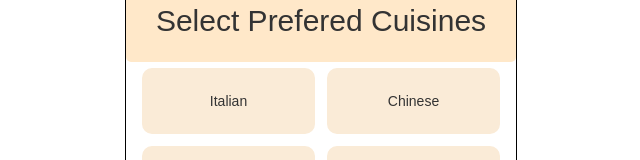
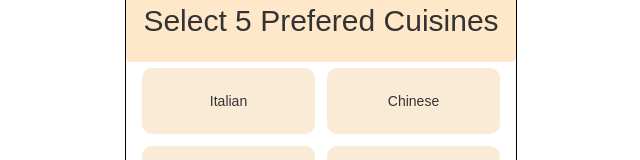
Before and after one commit to unsw-cse-comp3900-9900-23T2/capstone-project-3900w18adingos, a React (Vite) app in the folder frontend/: page /auth/cuisine-form in a window 1280 px wide. Shown: the top 160 px of the page, without its empty margins (319-959 px from the left). Built offline with nearby package versions, Linux system fonts and the light colour scheme.

Commit message:
claim once

```diff
--- a/frontend/src/Pages/CuisineForm.tsx
+++ b/frontend/src/Pages/CuisineForm.tsx
@@ -3,6 +3,10 @@ import axios from 'axios';
 import "../styles/CuisineForm.css"
 import Header from '../components/Header/Header';
 import { useNavigate } from 'react-router-dom';
+
+
+// Select 5
+
 
 const commonCuisines: string[] = [
   'Italian', 'Chinese', 'Indian', 'Mexican', 'French',
@@ -14,11 +18,12 @@ const commonCuisines: string[] = [
 export const CuisineForm: React.FC = () => {
   const [selectedCuisines, setSelectedCuisines] = useState<string[]>([]);
   const navigate = useNavigate()
+
   const handleButtonClick = (value: string) => {
     setSelectedCuisines(prevCuisines =>
       prevCuisines.includes(value)
         ? prevCuisines.filter(cuisine => cuisine !== value)
-        : [...prevCuisines, value]
+        : prevCuisines.length < 5 ? [...prevCuisines, value] : prevCuisines
     );
   };
 
@@ -40,7 +45,7 @@ export const CuisineForm: React.FC = () => {
   return (
     <>
       <Header>
-        <h2>Select Prefered Cuisines</h2>
+        <h2>Select 5 Prefered Cuisines</h2>
       </Header>
       <div>
         <form onSubmit={handleSubmit} className='cuisine-form'>
--- a/frontend/src/Pages/EateryProfile.tsx
+++ b/frontend/src/Pages/EateryProfile.tsx
@@ -138,10 +138,8 @@ const EateryProfile: React.FC = () => {
                   </button>
                 )}
               </div>
-
               <div>Review: {review.review_text}</div>
               <div>User: {users[review.customer_id]?.name}</div>
-
             </div>
           ))}
         </div>
@@ -151,6 +149,7 @@ const EateryProfile: React.FC = () => {
           {eateryVouchers && eateryVouchers.map((voucher: Voucher, index) => {
             const startDate = new Date(voucher.start);
             const expiryDate = new Date(voucher.expiry);
+            const isVoucherClaimed = cusomterVouchers.some(customerVoucher => customerVoucher.id === voucher.id);
 
             return (
               <div key={index} className="list-item">
@@ -160,7 +159,7 @@ const EateryProfile: React.FC = () => {
                 <p>Expires: {expiryDate.toLocaleDateString()}</p>
                 <button className="claim-voucher"
                     onClick={() => voucherClaim(voucher.id)}
-                    // disabled={cusomterVouchers.includes(voucher)} // Disable the button if the voucher has been claimed
+                    disabled={isVoucherClaimed}
             >
               Claim Voucher
             </button>
```
